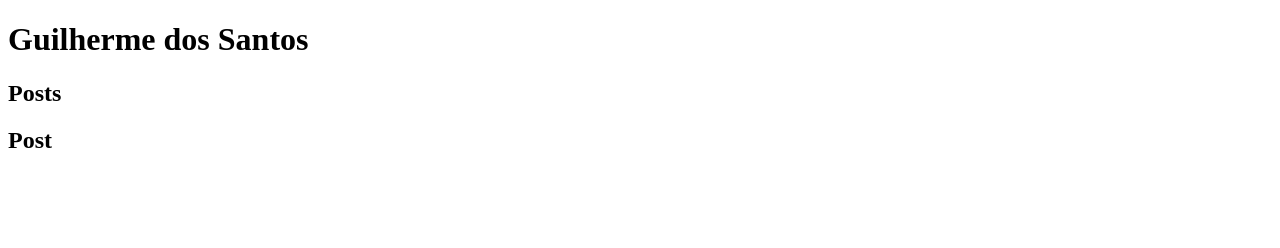
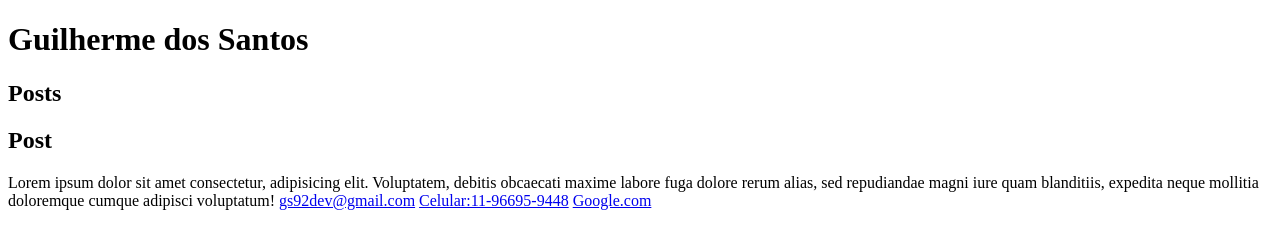
Before and after one commit to gs92dev/Bootcamp_Santander_Dio, a plain HTML site: page Index.html in a window 1280 px wide. Drawn offline with Linux system fonts and the light colour scheme.

Commit message:
Insercao_link_telefone
Nesse commit foi inserido um texto com a tag p o telefone e um link

```diff
--- a/Index.html
+++ b/Index.html
@@ -20,6 +20,12 @@
             <header>
                 <h2> Post</h2>
             </header>
+            <p> Lorem ipsum dolor sit amet consectetur, adipisicing elit. Voluptatem, debitis obcaecati maxime labore fuga dolore rerum alias, sed repudiandae magni iure quam blanditiis, expedita neque mollitia doloremque cumque adipisci voluptatum!
+                <a href="mailto:gs92dev@gmail.com" target="_blank" >gs92dev@gmail.com</a>
+                <a href="tel:+551996959448">Celular:11-96695-9448</a>
+                <a href="http://google.com" target="_blank" >Google.com</a>
+
+            </p>
         </article>
     </section>
     <footer>
```
